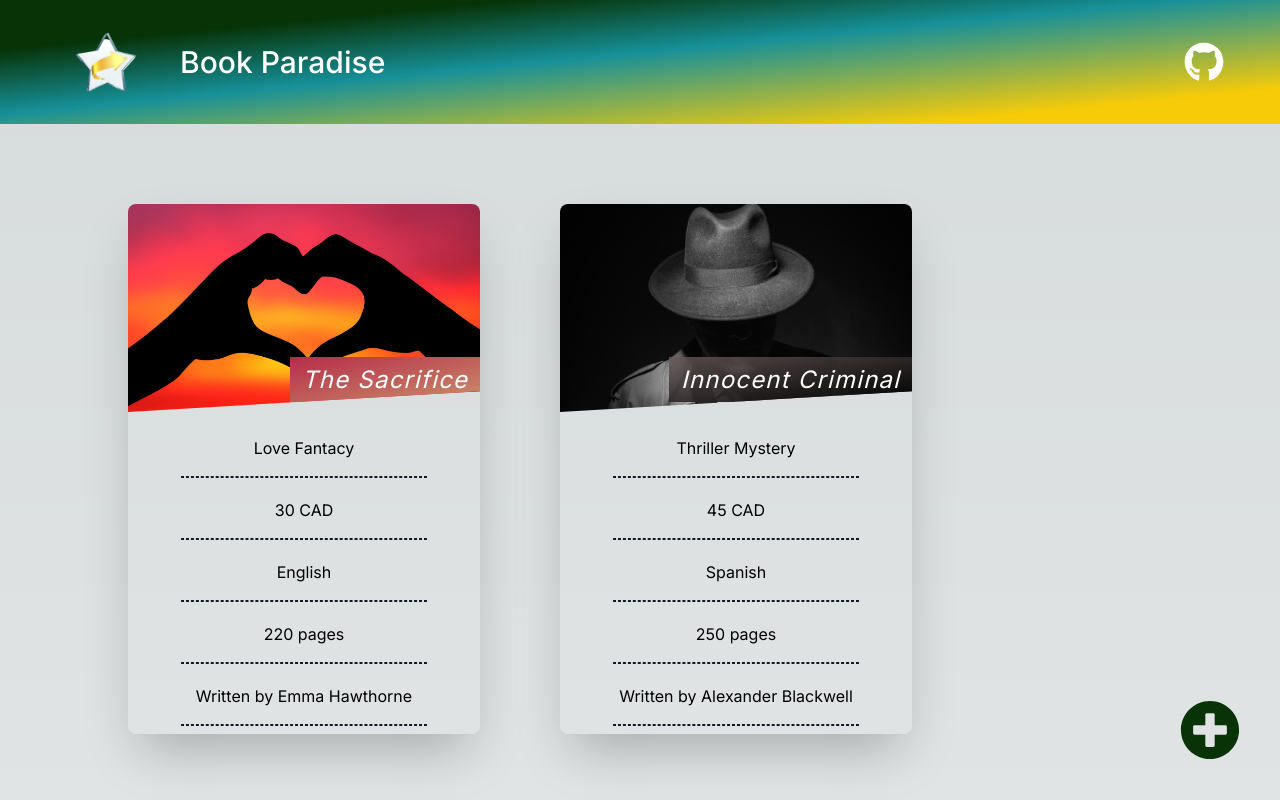
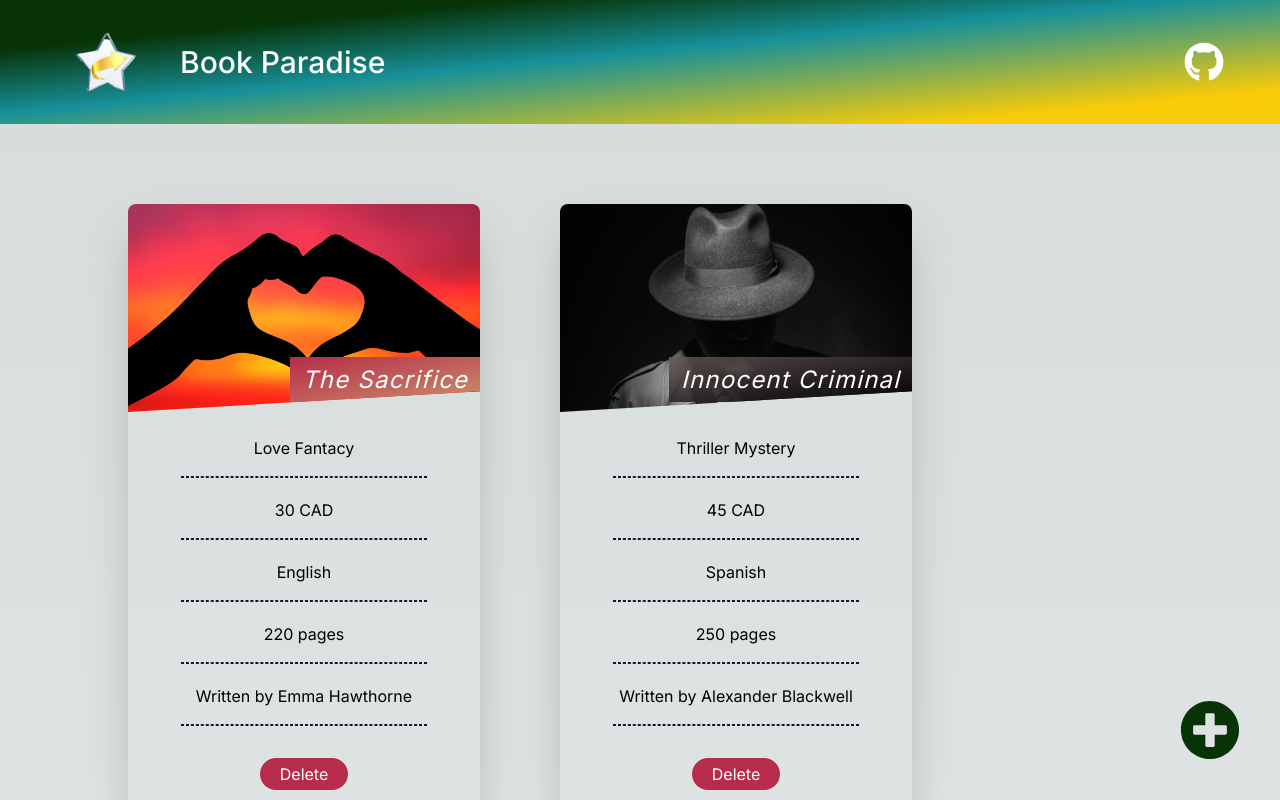
Before and after one commit to sandeep194920/BookStoreApp, a Next.js app: page / in a window 1280 px wide. Shown: the top 800 px of the page. Built offline with nearby package versions, Linux system fonts and the light colour scheme.

Commit message:
delete book functionality implemented

```diff
--- a/src/components/Book.tsx
+++ b/src/components/Book.tsx
@@ -3,6 +3,7 @@ import { Book as BookType } from '@/utils/data'
 import { useDispatch } from 'react-redux'
 import { setEditMode } from '@/redux/features/books-slice'
 import { showModal } from '@/redux/features/app-slice'
+import { deleteBook } from '@/redux/features/books-slice'
 
 function Book(props: BookType) {
   const { id, title, price, category, author, language, pages } = props
@@ -11,6 +12,11 @@ function Book(props: BookType) {
   const bookEditHandler = () => {
     dispatch(setEditMode(id))
     dispatch(showModal())
+  }
+
+  const deleteHandler = () => {
+    console.log('Handle delete')
+    dispatch(deleteBook(id))
   }
 
   const bookDetails = [
@@ -40,10 +46,8 @@ function Book(props: BookType) {
       bookImage = 'mystery.jpg'
   }
   return (
-    <article
-      onClick={() => bookEditHandler()}
-      className="min-w-[17rem] max-w-[17rem] space-y-6 rounded-lg shadow-[rgba(0,_0,_0,_0.25)_0px_25px_50px_-12px] sm:min-w-[20rem] sm:max-w-[20rem] md:min-w-[22rem] md:max-w-[22rem] cursor-pointer"
-    >
+    <article className="min-w-[17rem] max-w-[17rem] space-y-6 rounded-lg shadow-[rgba(0,_0,_0,_0.25)_0px_25px_50px_-12px] sm:min-w-[20rem] sm:max-w-[20rem] md:min-w-[22rem] md:max-w-[22rem] cursor-pointer">
+      <div onClick={() => bookEditHandler()}>
         <div
           className="clippath relative h-[13rem] rounded-tl-lg rounded-tr-lg bg-cover backdrop-blur-none"
           style={{
@@ -61,7 +65,7 @@ function Book(props: BookType) {
             </span>
           </h4>
         </div>
-      <ul className="space-y-5 pb-2">
+        <ul className="space-y-5 mt-6">
           {bookDetails.map((bookDetail) => (
             <div
               className="space-y-[1rem] text-xs sm:text-sm md:text-base"
@@ -72,6 +76,15 @@ function Book(props: BookType) {
             </div>
           ))}
         </ul>
+      </div>
+      <div className="flex justify-center">
+        <button
+          onClick={deleteHandler}
+          className="bg-[var(--color-dark-pink)] text-white px-5 py-1 rounded-3xl mt-2 mb-6 hover:bg-[var(--color-light-pink)]"
+        >
+          Delete
+        </button>
+      </div>
     </article>
   )
 }
--- a/src/components/BookDetails.tsx
+++ b/src/components/BookDetails.tsx
@@ -43,13 +43,8 @@ function BookDetails() {
     // Optionally reset the form after successful submission
     resetForm()
   }
-  const categories = [
-    'Fiction',
-    'Non-Fiction',
-    'Science Fiction',
-    'Mystery',
-    'Fantasy',
-  ]
+
+  const categories = ['Fiction', 'Love Fantacy', 'Thriller Mystery']
 
   return (
     <Formik
@@ -108,7 +103,7 @@ function BookDetails() {
                 <Field
                   as="select"
                   name="category"
-                  className="bg-transparent border-b-2 outline-none mb-3 w-[11.5rem]"
+                  className="bg-transparent border-b-2 outline-none mb-3 w-[11.4rem]"
                 >
                   {categories.map((category) => (
                     <option key={category} value={category}>
--- a/src/components/Books.tsx
+++ b/src/components/Books.tsx
@@ -10,9 +10,16 @@ function Books() {
   return (
     <>
       <section className="relative flex max-w-[90%] gap-20 flex-wrap justify-center md:justify-start my-20 ml-auto">
-        {allBooks.map((book) => {
-          return <Book key={book.id} {...book} />
-        })}
+        {allBooks.length > 0 ? (
+          allBooks.map((book) => {
+            return <Book key={book.id} {...book} />
+          })
+        ) : (
+          <h3 className="text-2xl font-extrabold">
+            No more books here. Please reload the page or add one by clicking +
+            icon below
+          </h3>
+        )}
         <div className="fixed bottom-10 right-10">
           <FaPlusCircle
             className="cursor-pointer"
--- a/src/redux/features/books-slice.ts
+++ b/src/redux/features/books-slice.ts
@@ -44,7 +44,17 @@ const books = createSlice({
         },
       }
     },
-    deleteBook: () => {},
+    deleteBook: (state, action) => {
+      const books = state.value.books.filter(
+        (book) => book.id !== action.payload
+      )
+      return {
+        value: {
+          ...state.value,
+          books,
+        },
+      }
+    },
   },
 })
 
--- a/src/utils/data.ts
+++ b/src/utils/data.ts
@@ -3,7 +3,7 @@
 export type Book = {
   id: number
   title: string
-  category: string
+  category: 'Love Fantacy' | 'Thriller Mystery' | 'Fiction'
   language: string
   price: number
   pages: number
```
Lines whose indentation alone changed are shown as unchanged.
